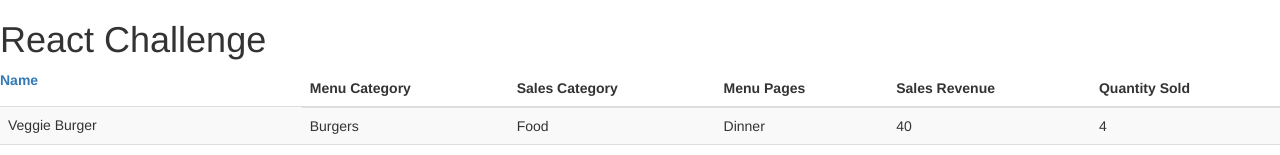
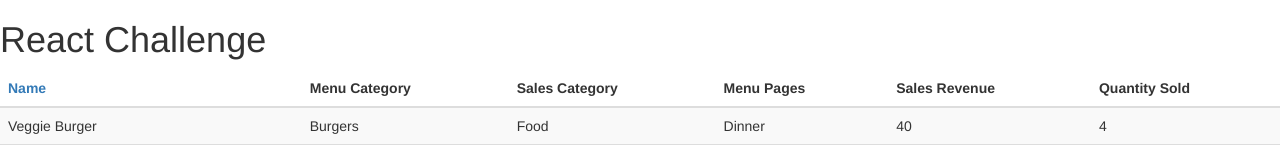
Before and after one commit to jenniferphilp/react-table-bootstrap, a React (Create React App) app in the folder app/: page / in a window 1280 px wide. Shown: the top 155 px of the page. Built offline with nearby package versions, Linux system fonts and the light colour scheme.

Commit message:
add lodash; make name header component

```diff
--- a/app/src/App.js
+++ b/app/src/App.js
@@ -2,6 +2,7 @@ import React, { Component } from 'react';
 import logo from './logo.svg';
 import './App.css';
 import { Button, Col, Table } from 'react-bootstrap';
+import _ from 'lodash'
 
 const data = [
   { name: 'Veggie Burger', menuCategory: 'Burgers', salesCategory: 'Food', menuPage: 'Dinner', salesRevenue: 40, quantitySold: 4 },
@@ -28,17 +29,33 @@ class App extends Component {
   constructor(props){
     super(props);
 
-    // this.state = {
-    //   data: this.props.data,
+    this.state = {
+      data: data,
+      //names:  Object.values(data).map( item => item.name )
 
-    // }
+    }
       //bind functions here
-      //this.handleSelectChange=this.handleSelectChange.bind(this);
+      this.sortItem=this.sortItem.bind(this);
 
     }
 
     //functions go here
+sortItem = (e) => {
+    e.preventDefault();
+//make a copy of data object
+    let __data = Object.assign({}, this.state.data);
+//use lodash to sort
+   let sorted =  _.sortBy(__data, o => o.name);
 
+
+debugger;
+
+    this.setState({
+        data: sorted
+
+    })
+
+}
 
   render(props) {
 //use this to get header names dynamically
@@ -46,7 +63,11 @@ class App extends Component {
 
 //what if there are 2 map functions, the 1st iterates over item; the 2nd iterates over each item and
 //dumps object.values or whatever for each category
-const dataProducts = data.map((item) => {
+//sortable categories will be managed by state
+
+
+
+const dataProducts = this.state.data.map((item) => {
     return (<tr key={item.index}>
               <td>{item.name}</td>
               <td>{item.menuCategory}</td>
@@ -56,7 +77,7 @@ const dataProducts = data.map((item) => {
               <td>{item.quantitySold}</td>
           </tr>)
 });
-//create JSX elements & use .reduce to sum values for sales and quantity
+//create JSX elements & use .reduce to sum values for sales and quantity. Could we/should we move these to a class?
 const SumSalesRevenue = () => {
     let sum = data.reduce((prevVal, item) => prevVal + item.salesRevenue, 0)
     return (<td>{sum}</td>)
@@ -73,7 +94,7 @@ const SumQuantitySold = () => {
         <Table bsStyle="table table-striped">
         <thead>
             <tr>
-            <a className="sort"><th scope="col">Name</th></a>
+            <NameHeader sortItem={this.sortItem}/>
             <th scope="col">Menu Category</th>
             <th scope="col">Sales Category</th>
             <th scope="col">Menu Pages</th>
@@ -91,23 +112,33 @@ const SumQuantitySold = () => {
                 <SumSalesRevenue />
                 <SumQuantitySold />
 
-
             </tr>
         </tfoot>
         <tbody>
-            { dataProducts }
+             { dataProducts }
 
         </tbody>
         </Table>
+      </div>
+)}}
+
+class NameHeader extends Component {
+   render() {
+      return (
+            <th className="sortName" onClick={(e)=>this.props.sortItem(e)} scope="col">
+                <a>Name</a>
+            </th>
+      )}
+}
+
+// class DataProducts extends Component {
+//     render() {
 
 
 
+//         return (
+//         )
 
-
-
-      </div>
-    );
-  }
-}
-
+//     }
+// }
 export default App;
```
